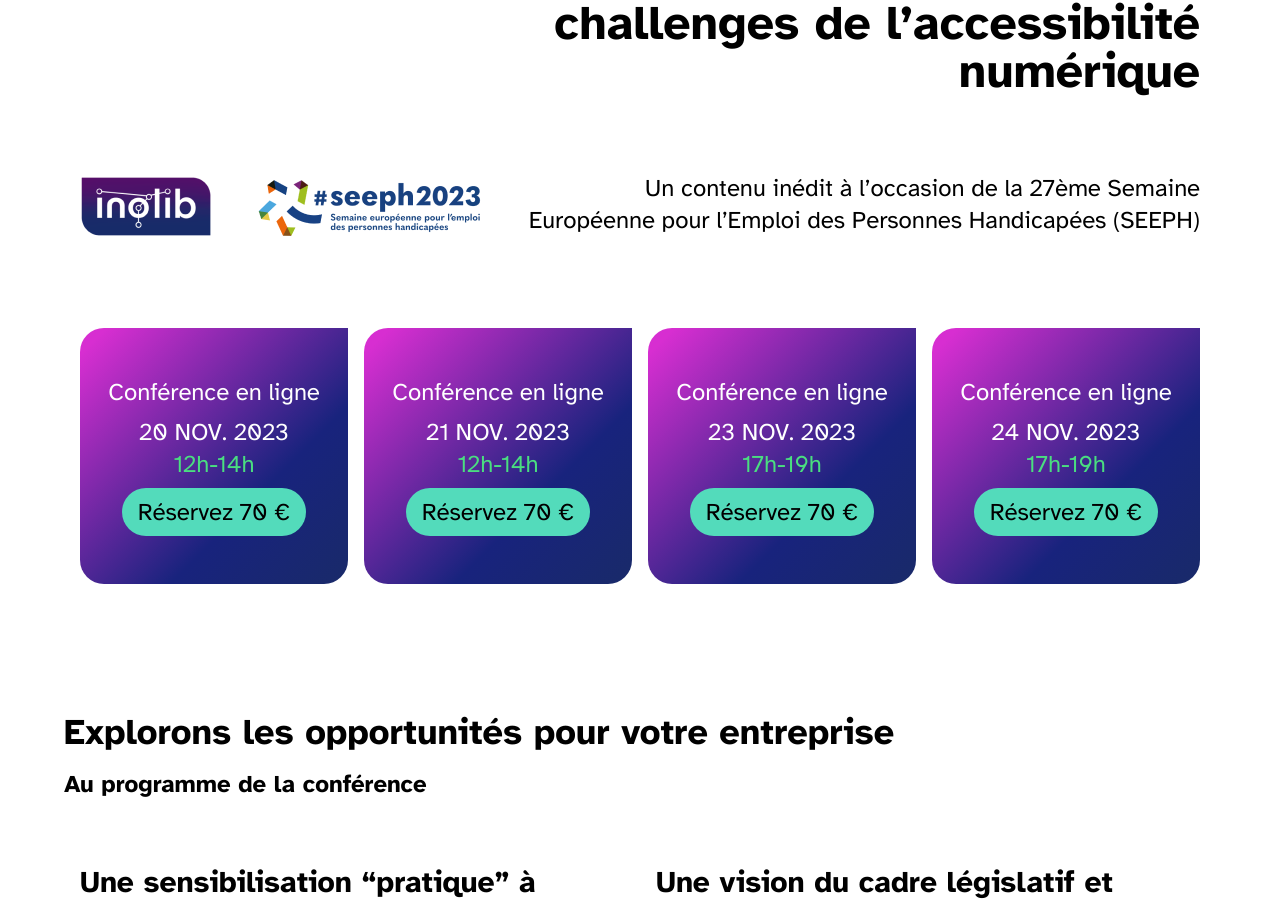
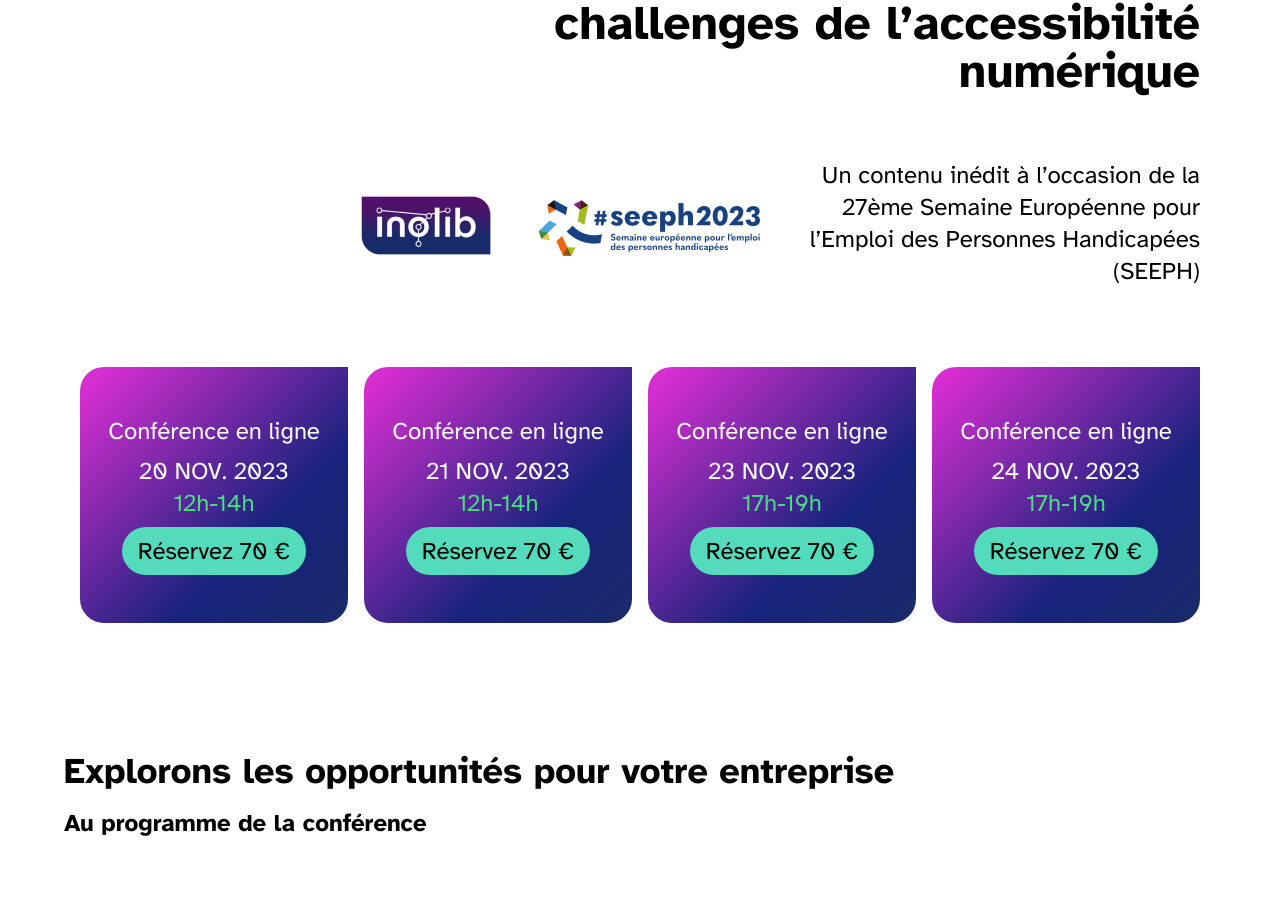
Before and after one commit to inolib/seeph2023, a React (Vite) app: page / in a window 1280 px wide. Shown: the part 1017-1920 px from the top of the page. Built offline with nearby package versions, Linux system fonts and the light colour scheme.

Commit message:
fix: FirstRegion

```diff
--- a/src/components/sections/FirstRegion.tsx
+++ b/src/components/sections/FirstRegion.tsx
@@ -20,7 +20,7 @@ export const FirstRegion = () => {
         l’accessibilité numérique
       </Landmark.Heading>
 
-      <div className="my-8 flex flex-col items-center gap-8 md:my-12 md:flex-row">
+      <div className="my-8 flex flex-col items-center gap-8 md:my-12 md:flex-row lg:w-3/4 lg:ml-auto">
         <img alt="" src="/logo_inolib.png" />
         <img alt="" className="hidden md:block" src="/logo_seeph2023.png" />
         <p className="my-4 text-2xl md:text-right">
```
